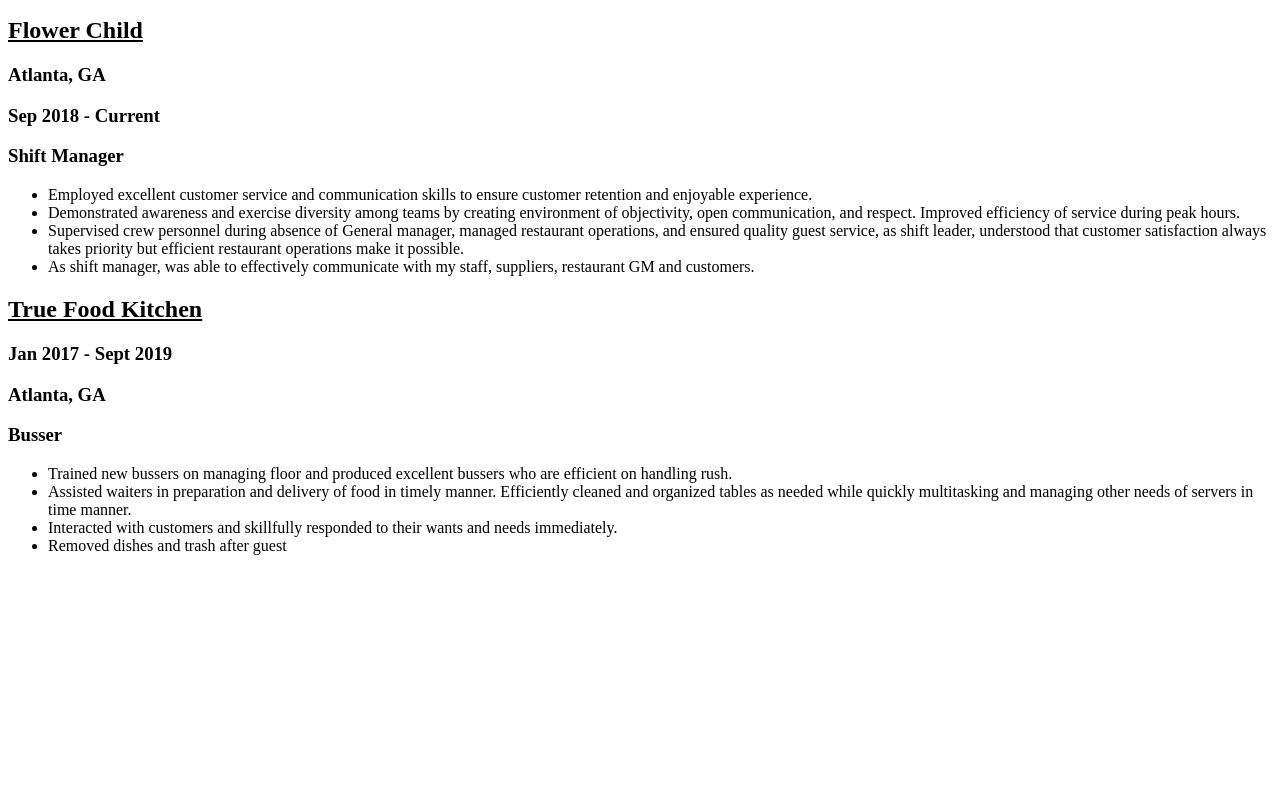
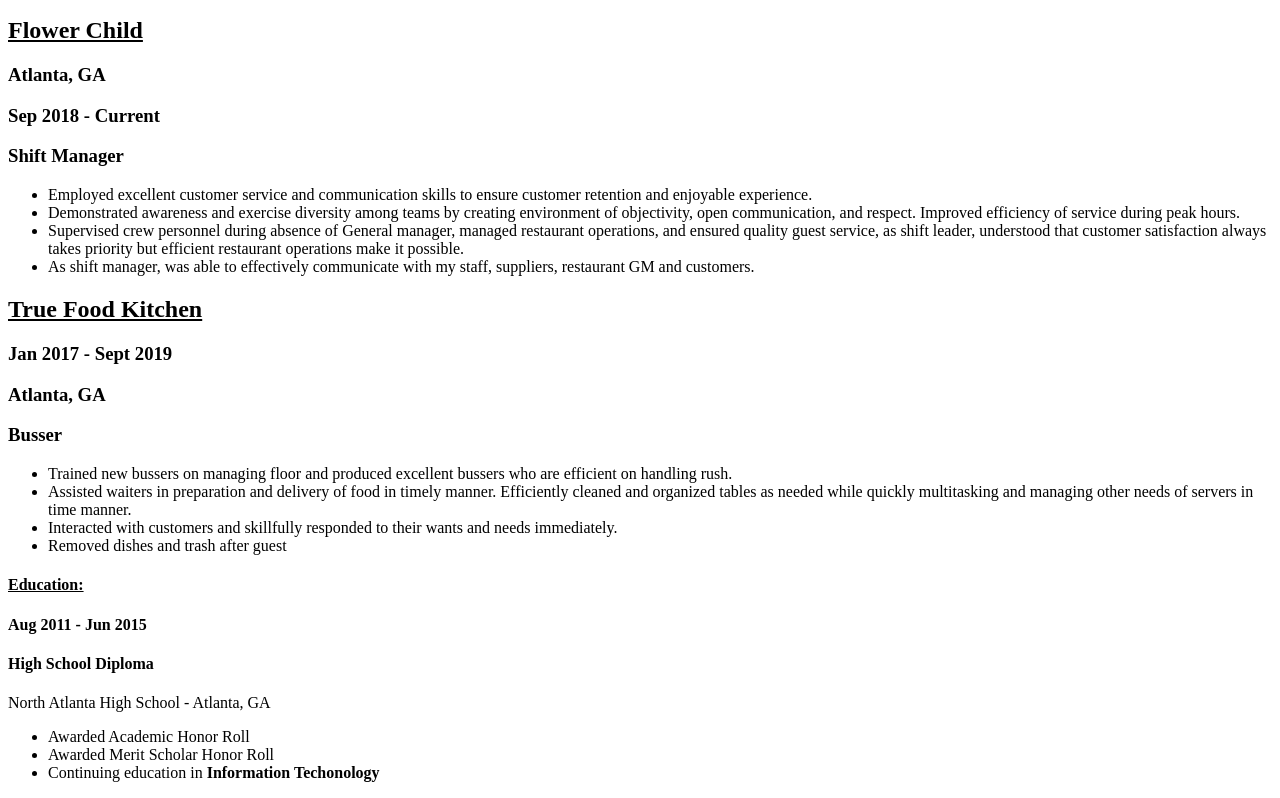
Before and after one commit to rtheFounding/AllAboutMe, a plain HTML site: page index.html in a window 1280 px wide. Shown: the part 599-1397 px from the top of the page. Before the commit the page ends 1170 px from the top, so only its background shows below. Drawn offline with Linux system fonts and the light colour scheme.

Commit message:
Added resume education

```diff
--- a/css/style.css
+++ b/css/style.css
@@ -31,3 +31,6 @@
 .summary {
     text-align: center;
 }
+.education {
+    text-decoration: underline;
+}
--- a/index.html
+++ b/index.html
@@ -51,6 +51,15 @@
             <li>Interacted with customers and skillfully responded to their wants and needs immediately.</li>
             <li>Removed dishes and trash after guest</li>
         </ul>
+        <h4 class="education">Education:</h4>
+        <h4>Aug 2011 - Jun 2015</h4>
+        <h4>High School Diploma</h4>
+        <p>North Atlanta High School - Atlanta, GA</p>
+        <ul>
+            <li>Awarded Academic Honor Roll</li>
+            <li>Awarded Merit Scholar Honor Roll</li>
+            <li>Continuing education in <strong>Information Techonology</strong></li>
+        </ul>
     </div>
     </body>
 </html>
```
